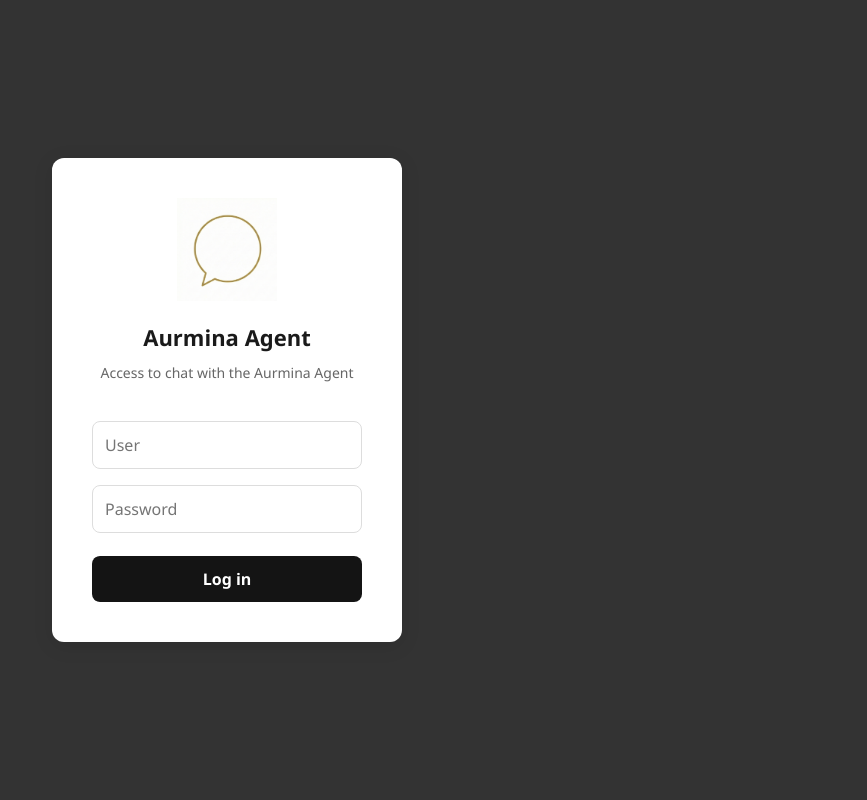
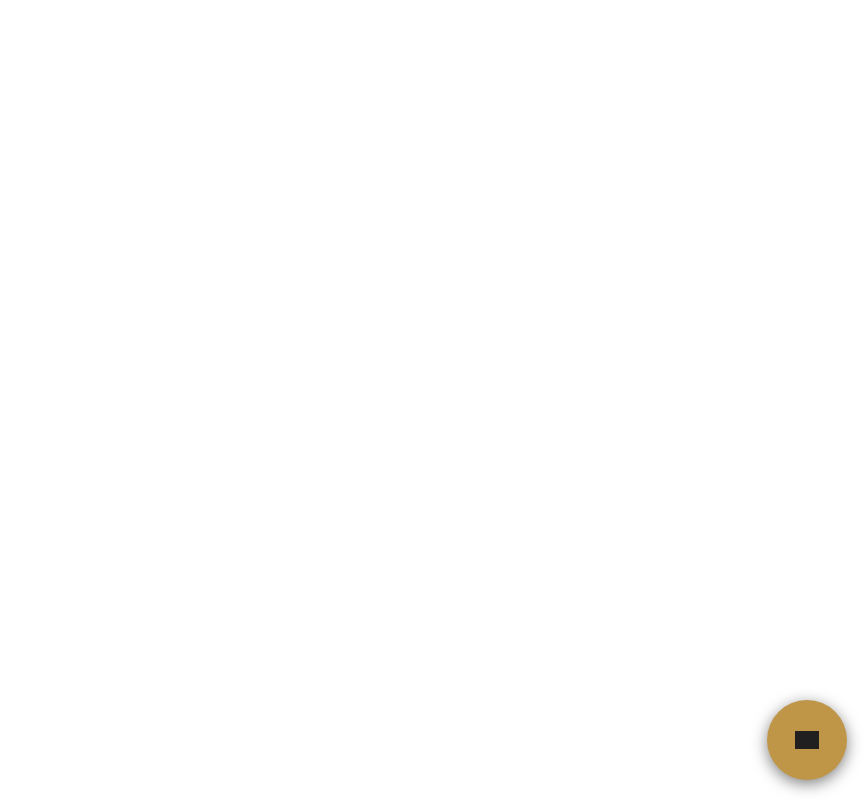
Before and after one commit to FulkiDevOps/aurmina-chat-aiagent, a React (Vite) app: page / in a window 1280 px wide. Shown: the whole page, without its empty margins (413-1280 px from the left). Built offline with nearby package versions, Linux system fonts and the light colour scheme; grey boxes are pictures that could not be loaded.

Commit message:
push css and new app main test

```diff
--- a/src/App.css
+++ b/src/App.css
@@ -1,145 +1,138 @@
-/* src/App.css */
+/* --- OPCIÓN 1: DARK LUXURY (Copiar todo) --- */
 * { box-sizing: border-box; margin: 0; padding: 0; font-family: 'Segoe UI', Helvetica, Arial, sans-serif; }
 
-/* === LOGIN (Sin cambios, se mantiene igual) === */
-.login-container {
-  height: 100vh; width: 100vw; display: flex; justify-content: center; align-items: center; background-color: #333333;
+.app-root { position: relative; }
+
+/* BOTÓN FLOTANTE */
+.launcher-btn {
+  position: fixed;
+  bottom: 20px;
+  right: 20px;
+  width: 80px;
+  height: 80px;
+  border-radius: 50%;
+  background-color: #BF9648; /* Dorado Ocre */
+  border: none;
+  box-shadow: 0 4px 15px rgba(0,0,0,0.5);
+  cursor: pointer;
+  z-index: 9999;
+  display: flex;
+  align-items: center;
+  justify-content: center;
+  transition: transform 0.2s;
 }
-.login-card {
-  background: white; padding: 40px; border-radius: 12px; box-shadow: 0 4px 20px rgba(0,0,0,0.1);
-  text-align: center; width: 350px; display: flex; flex-direction: column; align-items: center;
-}
-.brand-logo-img { width: 100px; height: auto; object-fit: contain; margin-bottom: 20px; display: block; }
-.login-title { font-size: 22px; font-weight: 700; color: #1a1a1a; margin-bottom: 8px; margin-top: 0; }
-.login-subtitle { font-size: 14px; color: #666666; margin-bottom: 30px; }
-.login-input { width: 100%; padding: 12px; margin: 8px 0; border: 1px solid #ddd; border-radius: 8px; font-size: 16px; color: #ffffff; }
-.login-btn { width: 100%; padding: 12px; background: #141414; color: white; border: none; border-radius: 8px; font-size: 16px; font-weight: bold; cursor: pointer; margin-top: 15px; }
-.login-btn:hover { background: rgba(20, 20, 20, 0.62);}
-.login-btn:disabled { background-color: rgba(20, 20, 20, 0.29); }
-.error-text { color: red; font-size: 14px; margin-top: 10px; }
-
-
-/* === NUEVO CHAT LAYOUT CENTRADO (988px) === */
-
-.telegram-layout {
-  display: flex;
-  height: 100vh;
-  min-height: 600px;
-  width: 100dvw;
-  overflow: hidden;
-  justify-content: center; /* Centra el chat horizontalmente */
-  background-color: #ffffff; /* Fondo oscuro exterior (fuera del chat) */
+.launcher-btn:hover { transform: scale(1.05); }
+.launcher-btn.hidden { display: none; }
+.launcher-btn img {
+  width: 60%;
+  height: 60%;
+  object-fit: contain;
+  filter: brightness(0.2); /* Icono oscuro para contrastar con el dorado */
 }
 
-/* Ocultamos la sidebar antigua */
-.sidebar { display: none; }
+/* CONTENEDOR DEL WIDGET */
+.widget-container {
+  position: fixed;
+  bottom: 110px;
+  right: 20px;
+  width: 380px;
+  height: 550px;
+  z-index: 10000;
+  box-shadow: 0 5px 25px rgba(0,0,0,0.4);
+  border-radius: 12px;
+  overflow: hidden;
+  animation: slideUp 0.3s ease-out;
+  display: flex;
+  flex-direction: column;
+  background-color: #262001; /* Fondo oscuro */
+  border: 1px solid #3a3205;
+}
+@keyframes slideUp { from { opacity: 0; transform: translateY(20px); } to { opacity: 1; transform: translateY(0); } }
 
-/* Contenedor Principal del Chat */
-.chat-main {
-  width: 988px;           /* Ancho fijo solicitado */
-  max-width: 100%;        /* Para que no rompa en móviles */
-  display: flex;
-  height: 100%;
-  min-height: 600px;
-  flex-direction: column;
-  position: relative;
-  background-color: white; /* Color base */
-  box-shadow: 0 0 20px rgba(0,0,0,0.5); /* Sombra elegante a los lados */
-}
+.chat-main.widget-mode { display: flex; flex-direction: column; height: 100%; background-color: #262001; }
 
+/* HEADER */
 .chat-header {
   height: 60px;
-  background: white;
-  border-bottom: 1px solid #dfe1e5;
+  padding: 0 15px;
   display: flex;
   justify-content: space-between;
   align-items: center;
-  padding: 0 20px;
+  background-color: #262001;
+  border-bottom: 1px solid #BF9648; /* Línea dorada */
+  color: #BF9648; /* Texto dorado */
 }
+.chat-info h3 { font-size: 16px; margin: 0; font-weight: 700; }
+.chat-info span { font-size: 12px; opacity: 0.8; color: #D0CEBA; }
+.close-widget-btn { background: transparent; border: none; font-size: 24px; cursor: pointer; padding: 0 5px; color: #BF9648; }
 
-.chat-info h3 { font-size: 16px; margin: 0; color: #1a1a1a}
-.chat-info span { font-size: 13px; color: #999; }
-/* === BOTÓN LOGOUT (ESTILO IGUAL AL LOGIN) === */
-.logout-btn {
-  background-color: #242424; /* Mismo azul que el login */
-  color: white;              /* Texto blanco */
-  border: none;
-  border-radius: 8px;        /* Bordes redondeados igual que login */
-  padding: 10px 20px;         /* Un poco más pequeño para que quepa en el header */
-  font-size: 14px;
-  font-weight: bold;
-  cursor: pointer;
-  transition: background-color 0.2s; /* Efecto suave al pasar el mouse */
-}
-
-.logout-btn:hover {
-  background: rgba(20, 20, 20, 0.62); /* Mismo azul oscuro del hover del login */
-}
-/* Fondo del chat (mismos colores telegram) */
+/* MENSAJES */
 .chat-background {
   flex: 1;
-  background-color: #D5CDB4; /*#D5CDB4*/
-  background-image: url("https://web.telegram.org/img/bg_0.png");
-  background-size: cover;
+  padding: 15px;
   overflow-y: auto;
   display: flex;
   flex-direction: column;
+  gap: 10px;
+  background-color: #1a1601; /* Fondo muy oscuro */
 }
-
-.messages-list {
-  padding: 20px;
-  display: flex;
-  flex-direction: column;
-  gap: 8px;
-  min-height: min-content;
-  overflow-anchor: auto;
-}
-
 .msg-row { display: flex; width: 100%; }
 .msg-row.user { justify-content: flex-end; }
 .msg-row.ai { justify-content: flex-start; }
 
 .msg-bubble {
-  max-width: 75%; /* Un poco más ancho ya que tenemos más espacio */
+  max-width: 80%;
   padding: 10px 14px;
   border-radius: 12px;
-  position: relative;
-  font-size: 15px;
-  line-height: 1.5;
-  box-shadow: 0 1px 2px rgba(0,0,0,0.1);
+  font-size: 14px;
+  line-height: 1.4;
   word-wrap: break-word;
-  white-space: pre-wrap;
 }
+/* Burbuja Usuario (Dorado) */
+.msg-row.user .msg-bubble {
+  background-color: #BF9648;
+  color: #262001;
+  border-bottom-right-radius: 2px;
+}
+/* Burbuja IA (Oscura con borde) */
+.msg-row.ai .msg-bubble {
+  background-color: #262001;
+  color: #D0CEBA;
+  border: 1px solid #3a3205;
+  border-bottom-left-radius: 2px;
+}
+.msg-time { font-size: 10px; text-align: right; margin-top: 5px; display: block; opacity: 0.6; color: inherit;}
 
-/* Colores de burbuja (Intactos) */
-.msg-row.user .msg-bubble { background: #E3EDC0; color: black; border-bottom-right-radius: 2px; } /*#E3EDC0 - antes effdde*/
-.msg-row.ai .msg-bubble { background: white; color: black; border-bottom-left-radius: 2px; }
-
-.msg-time { font-size: 11px; color: #999; text-align: right; margin-top: 4px; display: block;}
-.msg-row.user .msg-time { color: #5fb39e; }
-
-/* Barra de input */
+/* INPUT */
 .input-bar {
-  background: #D5CDB4; /*#8e9fae;*/
-  padding: 15px 20px;
+  padding: 15px;
   display: flex;
-  gap: 15px;
+  gap: 10px;
   align-items: center;
+  background-color: #262001;
+  border-top: 1px solid #3a3205;
 }
 .input-bar input {
   flex: 1;
-  padding: 12px;
+  padding: 10px;
+  border-radius: 20px;
+  outline: none;
+  font-size: 14px;
+  background-color: #1a1601;
+  border: 1px solid #BF9648;
+  color: #D0CEBA;
+}
+.input-bar button {
+  width: 40px;
+  height: 40px;
+  border-radius: 50%;
   border: none;
-  font-size: 16px;
-  outline: none;
-  border-radius: 8px;
+  cursor: pointer;
+  font-size: 18px;
+  display: flex;
+  align-items: center;
+  justify-content: center;
+  background-color: #BF9648;
+  color: #262001;
 }
-.input-bar button { background: #141414; font-size:24px; color: #0088cc; cursor: pointer; }
-.input-bar button:hover { background: rgba(20, 20, 20, 0.62); }
-.input-bar button:disabled { color: #ccc; }
-
-.empty-state {
-  text-align: center; margin-top: 50px;
-  background: rgba(0,0,0,0.3); padding: 10px 20px; border-radius: 20px;
-  color: white; align-self: center; display: inline-block;
-}
+.empty-state { color: #BF9648; text-align: center; margin-top: 20px; font-size: 14px; }
--- a/src/App.jsx
+++ b/src/App.jsx
@@ -1,82 +1,18 @@
 import { useState, useRef, useEffect } from 'react';
 import './App.css';
 
-// --- COMPONENTE 1: PANTALLA DE LOGIN ---
-const LoginScreen = ({ onLoginSuccess }) => {
-    const [user, setUser] = useState('');
-    const [pass, setPass] = useState('');
-    const [loading, setLoading] = useState(false);
-    const [error, setError] = useState('');
-    const LOGO_URL = "/Aurmina bubble chat.png";
+const LOGO_URL = "https://cdn-icons-png.flaticon.com/512/724/724715.png";
 
-    const handleSubmit = async (e) => {
-        e.preventDefault();
-        setLoading(true);
-        setError('');
-
-        try {
-            const res = await fetch('/api/login', {
-                method: 'POST',
-                headers: { 'Content-Type': 'application/json' },
-                body: JSON.stringify({ username: user, password: pass })
-            });
-
-            const data = await res.json();
-
-            if (!res.ok) throw new Error(data.detail || 'Invalid credentials');
-
-            // Si éxito, pasamos el token al padre
-            onLoginSuccess(data.access_token);
-        } catch (err) {
-            setError(err.message);
-        } finally {
-            setLoading(false);
-        }
-    };
-
-    return (
-        <div className="login-container">
-            <div className="login-card">
-                {/* La imagen cargará desde la carpeta public */}
-                <img src={LOGO_URL} alt="Logo Aurmina" className="brand-logo-img" />
-
-                {/* Estos textos ahora tendrán estilos oscuros gracias al CSS de abajo */}
-                <h2 className="login-title">Aurmina Agent</h2>
-                <p className="login-subtitle">Access to chat with the Aurmina Agent</p>
-
-                <form onSubmit={handleSubmit}>
-                    {/* ... inputs y botón ... */}
-                    <input
-                        className="login-input"
-                        placeholder="User"
-                        value={user}
-                        onChange={e => setUser(e.target.value)}
-                    />
-                    <input
-                        className="login-input"
-                        type="password"
-                        placeholder="Password"
-                        value={pass}
-                        onChange={e => setPass(e.target.value)}
-                    />
-                    <button className="login-btn" disabled={loading}>
-                        {loading ? 'Loggin in...' : 'Log in'}
-                    </button>
-                </form>
-                {error && <p className="error-text">{error}</p>}
-            </div>
-        </div>
-    );
-};
-
-// --- COMPONENTE 2: CHAT ESTILO TELEGRAM ---
-const AurminaChat = ({ token, onLogout }) => {
+// --- COMPONENTE CHAT WIDGET ---
+const AurminaChat = ({ onClose }) => {
     const [messages, setMessages] = useState([]);
     const [input, setInput] = useState('');
     const [sending, setSending] = useState(false);
     const messagesEndRef = useRef(null);
 
-    // Auto-scroll al fondo
+    // Generamos ID de sesión único para el invitado
+    const sessionId = useRef('guest-' + Math.random().toString(36).substr(2, 9));
+
     useEffect(() => {
         messagesEndRef.current?.scrollIntoView({ behavior: "smooth" });
     }, [messages]);
@@ -85,25 +21,20 @@ const AurminaChat = ({ token, onLogout }) => {
         if (!input.trim()) return;
         const text = input;
         setInput('');
-        // Agregamos mensaje usuario
-        setMessages(prev => [...prev, { role: 'user', text, time: new Date().toLocaleTimeString([], {hour: '2-digit', minute:'2-digit'}) }]);
+
+        setMessages(prev => [...prev, {
+            role: 'user',
+            text,
+            time: new Date().toLocaleTimeString([], {hour: '2-digit', minute:'2-digit'})
+        }]);
         setSending(true);
 
         try {
             const res = await fetch('/api/chat', {
                 method: 'POST',
-                headers: {
-                    'Content-Type': 'application/json',
-                    'X-Auth-Token': token
-                },
-                body: JSON.stringify({ texto: text, session_id: 'web-session' })
+                headers: { 'Content-Type': 'application/json' },
+                body: JSON.stringify({ texto: text, session_id: sessionId.current })
             });
-
-            if (res.status === 403) {
-                alert("Session expired");
-                onLogout();
-                return;
-            }
 
             const data = await res.json();
             setMessages(prev => [...prev, {
@@ -112,43 +43,32 @@ const AurminaChat = ({ token, onLogout }) => {
                 time: new Date().toLocaleTimeString([], {hour: '2-digit', minute:'2-digit'})
             }]);
         } catch (err) {
-            setMessages(prev => [...prev, { role: 'ai', text: '⚠️ Conection error.' }]);
+            setMessages(prev => [...prev, { role: 'ai', text: 'Hi. How can I help you today?' }]);
         } finally {
             setSending(false);
         }
     };
 
     return (
-        <div className="telegram-layout">
-            {/* Barra Lateral (Opcional, decorativa) */}
-            <div className="sidebar">
-                <div className="sidebar-header">Aurmina AI Agent</div>
-                <div className="contact-item active">
-                    <div className="avatar">🤖</div>
-                    <div className="contact-info">
-                        <div className="name">Aurmina Agent</div>
-                        <div className="last-msg">On line</div>
-                    </div>
-                </div>
-            </div>
-
-            {/* Área Principal de Chat */}
-            <div className="chat-main">
+        <div className="chat-main widget-mode">
+            {/* Header */}
             <header className="chat-header">
                 <div className="chat-info">
                     <h3>Aurmina Agent</h3>
-                        <span>Agent • on line</span>
+                    <span>Online</span>
                 </div>
-                    <button onClick={onLogout} className="logout-btn">
-                        Log Out
+                {/* Botón X para cerrar */}
+                <button onClick={onClose} className="close-widget-btn" title="Cerrar">
+                    ✕
                 </button>
             </header>
 
+            {/* Area de Mensajes */}
             <div className="chat-background">
                 <div className="messages-list">
                     {messages.length === 0 && (
                         <div className="empty-state">
-                                <span>👋 Hi, I'm Aurmina AI Agent. How can I help you today?</span>
+                            <span>👋 Hi. ¿How can I help you today?</span>
                         </div>
                     )}
                     {messages.map((m, i) => (
@@ -159,20 +79,21 @@ const AurminaChat = ({ token, onLogout }) => {
                             </div>
                         </div>
                     ))}
-                        {sending && <div className="msg-row ai"><div className="msg-bubble typing">Typing...</div></div>}
+                    {sending && <div className="msg-row ai"><div className="msg-bubble typing">Escribiendo...</div></div>}
                     <div ref={messagesEndRef} />
                 </div>
             </div>
 
+            {/* Input */}
             <div className="input-bar">
                 <input
                     value={input}
                     onChange={e => setInput(e.target.value)}
                     onKeyPress={e => e.key === 'Enter' && handleSend()}
-                        placeholder="Type your message..."
+                    placeholder="Escribe aquí..."
+                    autoFocus
                 />
                 <button onClick={handleSend} disabled={sending}>➤</button>
-                </div>
             </div>
         </div>
     );
@@ -180,14 +101,26 @@ const AurminaChat = ({ token, onLogout }) => {
 
 // --- APP PRINCIPAL ---
 function App() {
-    const [token, setToken] = useState(null);
+    const [isOpen, setIsOpen] = useState(false);
 
-    // Si no hay token, mostramos LOGIN. Si hay, mostramos CHAT.
-    if (!token) {
-        return <LoginScreen onLoginSuccess={(t) => setToken(t)} />;
-    }
+    return (
+        <div className="app-root">
+            {/* 1. Botón Flotante (Launcher) */}
+            <button
+                className={`launcher-btn ${isOpen ? 'hidden' : ''}`}
+                onClick={() => setIsOpen(true)}
+            >
+                <img src={LOGO_URL} alt="Chat" />
+            </button>
 
-    return <AurminaChat token={token} onLogout={() => setToken(null)} />;
+            {/* 2. Contenedor del Widget */}
+            {isOpen && (
+                <div className="widget-container">
+                    <AurminaChat onClose={() => setIsOpen(false)} />
+                </div>
+            )}
+        </div>
+    );
 }
 
 export default App;
```
Lines whose indentation alone changed are shown as unchanged.
